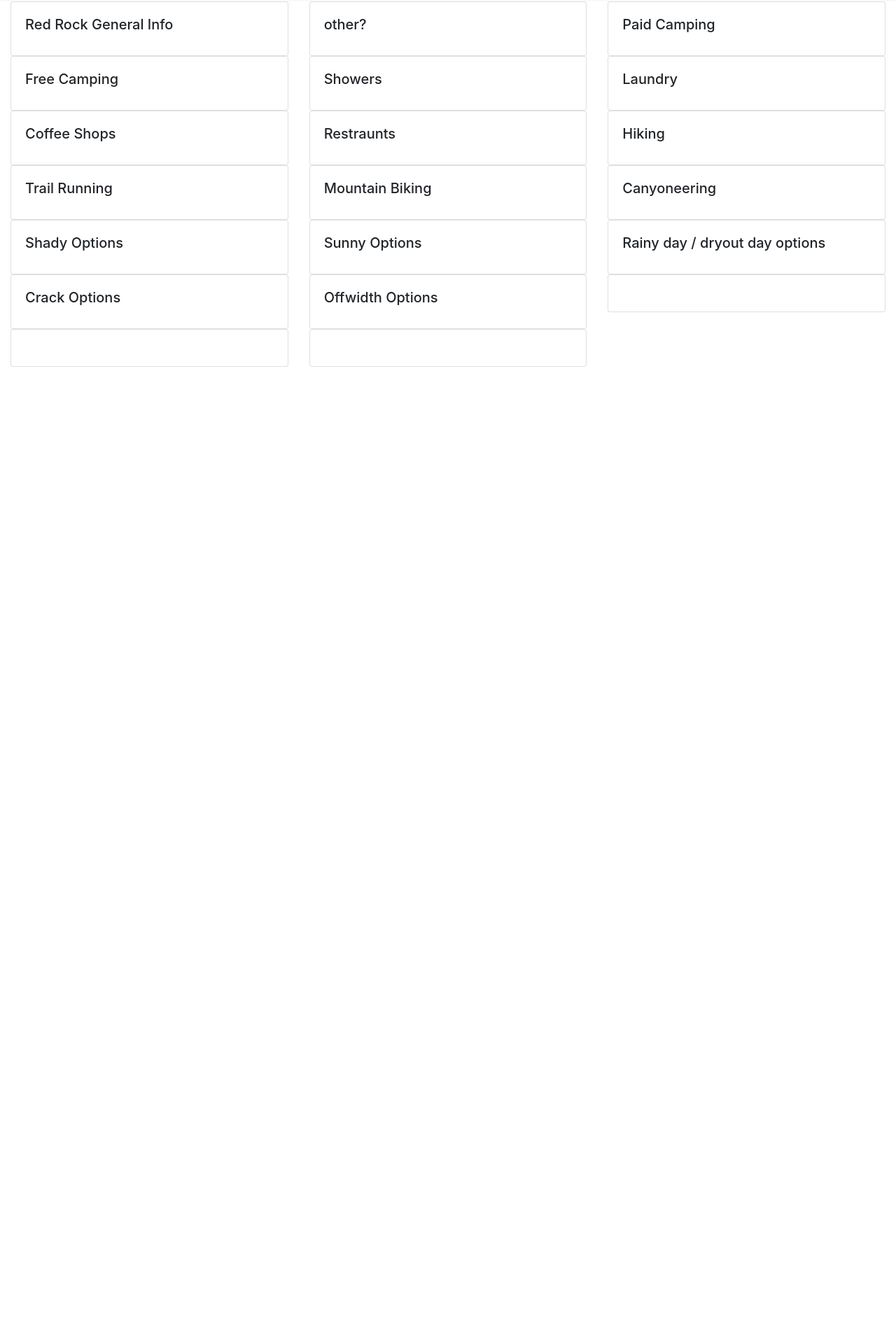
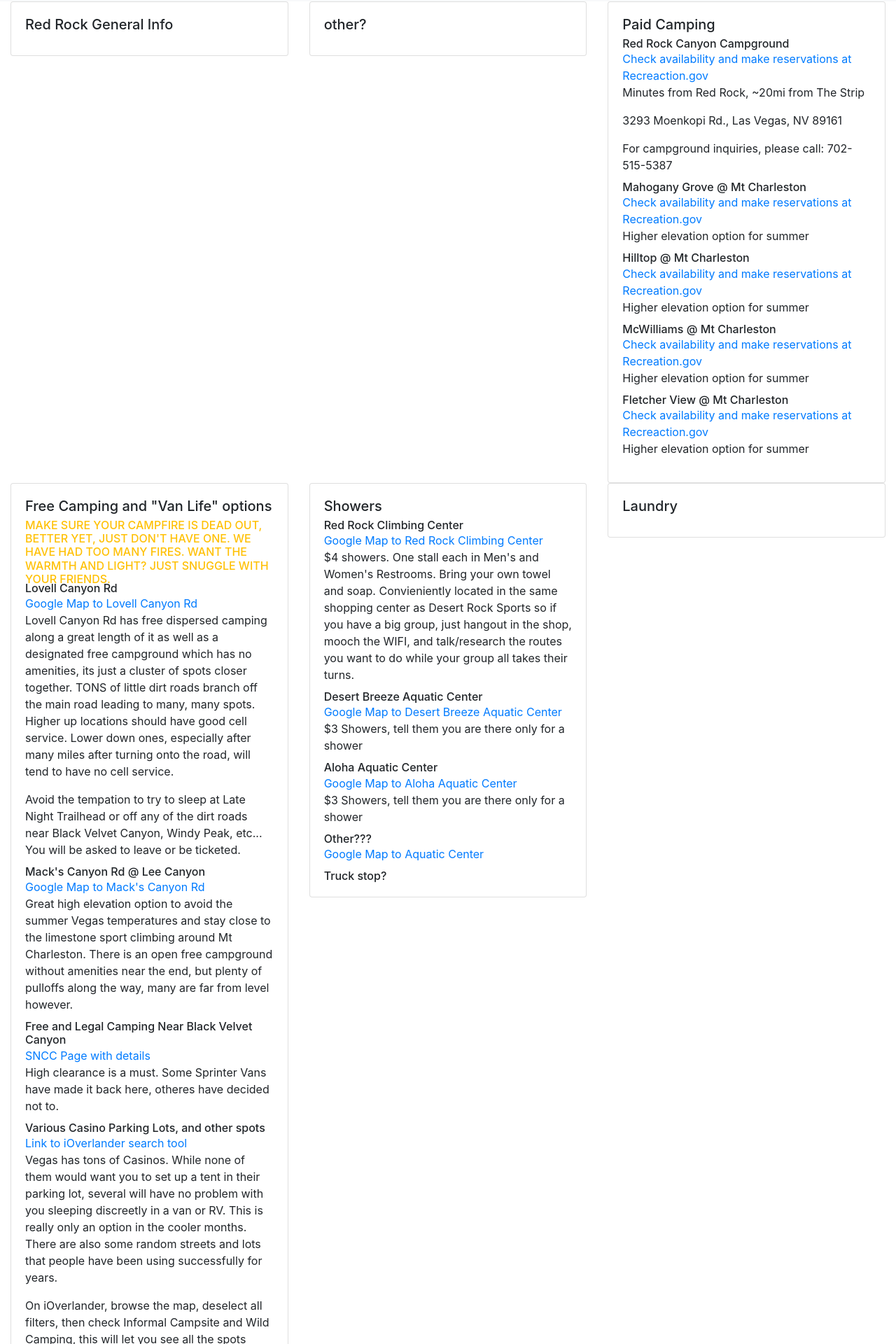
Before and after one commit to j-poneil/desert-rock-sports, a React (Create React App) app: page /beta in a window 1280 px wide. Shown: the part 54-1974 px from the top of the page at 70% size. Before the commit the page ends 800 px from the top, so only its background shows below. Built offline with nearby package versions, Linux system fonts and the light colour scheme; a web font is replaced by a local one.

Commit message:
starting to fill it out

```diff
--- a/src/components/Beta.js
+++ b/src/components/Beta.js
@@ -32,6 +32,9 @@ import Image from 'react-bootstrap/Image';
 // Crack options
 // Offwidth options
 
+// <Card.Subtitle></Card.Subtitle>
+// <Card.Text></Card.Text>
+
 export default function Beta(){
     return (
         <Container fluid>
@@ -56,21 +59,93 @@ export default function Beta(){
                     <Card>
                         <Card.Body>
                             <Card.Title>Paid Camping</Card.Title>
-                            <Card.Text></Card.Text>
+                            <Card.Subtitle>Red Rock Canyon Campground</Card.Subtitle>
+                            <Card.Text>
+                                <a href="https://www.recreation.gov/camping/campgrounds/250877" target="_blank">Check availability and make reservations at Recreaction.gov</a><br />
+                                <p>Minutes from Red Rock, ~20mi from The Strip</p>
+                                <p>3293 Moenkopi Rd., Las Vegas, NV 89161</p>
+                                <p>For campground inquiries, please call: 702-515-5387</p>
+                            </Card.Text>
+                            <Card.Subtitle>Mahogany Grove @ Mt Charleston</Card.Subtitle>
+                            <Card.Text>
+                                <a href="https://www.recreation.gov/camping/campgrounds/232167" target="_blank">Check availability and make reservations at Recreation.gov</a><br />
+                                <p>Higher elevation option for summer</p>
+                            </Card.Text>
+                            <Card.Subtitle>Hilltop @ Mt Charleston</Card.Subtitle>
+                            <Card.Text>
+                                <a href="https://www.recreation.gov/camping/campgrounds/232276" target="_blank">Check availability and make reservations at Recreation.gov</a><br />
+                                <p>Higher elevation option for summer</p>
+                            </Card.Text>
+                            <Card.Subtitle>McWilliams @ Mt Charleston</Card.Subtitle>
+                            <Card.Text>
+                                <a href="https://www.recreation.gov/camping/campgrounds/232168" target="_blank">Check availability and make reservations at Recreation.gov</a><br />
+                                <p>Higher elevation option for summer</p>
+                            </Card.Text>
+                            <Card.Subtitle>Fletcher View @ Mt Charleston</Card.Subtitle>
+                            <Card.Text>
+                                <a href="https://www.recreation.gov/camping/campgrounds/234005" target="_blank">Check availability and make reservations at Recreaction.gov</a><br />
+                                <p>Higher elevation option for summer</p>
+                            </Card.Text>
                         </Card.Body>
                     </Card>
                 </Col>
                 <Col>
                     <Card>
                         <Card.Body>
-                            <Card.Title>Free Camping</Card.Title>
-                            <Card.Text></Card.Text>
+                            <Card.Title>Free Camping and "Van Life" options</Card.Title>
+                            <Card.Subtitle className="text-warning">MAKE SURE YOUR CAMPFIRE IS DEAD OUT, BETTER YET, JUST DON'T HAVE ONE. WE HAVE HAD TOO MANY FIRES. WANT THE WARMTH AND LIGHT? JUST SNUGGLE WITH YOUR FRIENDS.</Card.Subtitle>
+                            <Card.Subtitle>Lovell Canyon Rd</Card.Subtitle>
+                            <Card.Text>
+                                <a href="https://goo.gl/maps/aug9pC7dWnG7ck1XA" target="_blank">Google Map to Lovell Canyon Rd</a><br />
+                                <p>Lovell Canyon Rd has free dispersed camping along a great length of it as well as a designated free campground which has no amenities, its just a cluster of spots closer together. TONS of little dirt roads branch off the main road leading to many, many spots. Higher up locations should have good cell service. Lower down ones, especially after many miles after turning onto the road, will tend to have no cell service.</p>
+                                <p>Avoid the tempation to try to sleep at Late Night Trailhead or off any of the dirt roads near Black Velvet Canyon, Windy Peak, etc... You will be asked to leave or be ticketed.</p>
+                            </Card.Text>
+                            <Card.Subtitle>Mack's Canyon Rd @ Lee Canyon</Card.Subtitle>
+                            <Card.Text>
+                                <a href="https://goo.gl/maps/QpmiJYPMCKxnNK6x7" target="_blank">Google Map to Mack's Canyon Rd</a><br />
+                                <p>Great high elevation option to avoid the summer Vegas temperatures and stay close to the limestone sport climbing around Mt Charleston. There is an open free campground without amenities near the end, but plenty of pulloffs along the way, many are far from level however.</p>
+                            </Card.Text>
+                            <Card.Subtitle>Free and Legal Camping Near Black Velvet Canyon</Card.Subtitle>
+                            <Card.Text>
+                                <a href="http://www.southernnevadaclimberscoalition.org/local-ethics/camping-reservations/#free-and-legal-climber-camping" target="_blank">SNCC Page with details</a><br />
+                                <p>High clearance is a must. Some Sprinter Vans have made it back here, otheres have decided not to.</p>
+                            </Card.Text>
+                            <Card.Subtitle>Various Casino Parking Lots, and other spots</Card.Subtitle>
+                            <Card.Text>
+                                <a href="http://ioverlander.com/" target="_blank">Link to iOverlander search tool</a><br />
+                                <p>Vegas has tons of Casinos. While none of them would want you to set up a tent in their parking lot, several will have no problem with you sleeping discreetly in a van or RV. This is really only an option in the cooler months. There are also some random streets and lots that people have been using successfully for years.</p>
+                                <p>On iOverlander, browse the map, deselect all filters, then check Informal Campsite and Wild Camping, this will let you see all the spots around Vegas that others have shared. BTW the app is a great tool to download and always have ready on your phone.</p>
+                            </Card.Text>
+                            <Card.Subtitle>Skid Row</Card.Subtitle>
+                            <Card.Text>
+                                <a href="" target="_blank">Link?</a><br />
+                                <p>Skid Row, is/was a place near the RR sign that everyone takes photos with. It is/was on the the south side of the road. If it had been only ocassionally used, as a last resort, it is very possible that it would still be open today... However, due to the predictable overuse by climbers when the next free dispersed camping options are 40min-1h away, it has been shut down. It was getting very bad. 40+ vehicles car camping every night during the peak season, people getting out of their vehicles and peeing in full view of the tourists driving by, people setting up grills, a few tents... Signs have been put up limiting hours that its legal to park there, such that you can't park there overnight anymore without getting ticketed. There is a smaller cluster that is now abused very close to where skid row was, which will probably also get shut down soon, which is unfourtunate, because its the parking for a trail system and there is no other parking nearby for people trying to access that.</p>
+                            </Card.Text>
                         </Card.Body>
                     </Card></Col>
                 <Col>
                     <Card>
                         <Card.Body>
                             <Card.Title>Showers</Card.Title>
+                            <Card.Subtitle>Red Rock Climbing Center</Card.Subtitle>
+                            <a href="" target="_blank">Google Map to Red Rock Climbing Center</a><br />
+                            <Card.Text>$4 showers. One stall each in Men's and Women's Restrooms. Bring your own towel and soap. Convieniently located in the same shopping center as Desert Rock Sports so if you have a big group, just hangout in the shop, mooch the WIFI, and talk/research the routes you want to do while your group all takes their turns.</Card.Text>
+                            <Card.Subtitle>Desert Breeze Aquatic Center</Card.Subtitle>
+                            <Card.Text>
+                                <a href="https://goo.gl/maps/zYqfaJt6xtLDEF2t6" target="_blank">Google Map to Desert Breeze Aquatic Center</a><br />
+                                <p>$3 Showers, tell them you are there only for a shower</p>
+                            </Card.Text>
+                            <Card.Subtitle>Aloha Aquatic Center</Card.Subtitle>
+                            <Card.Text>
+                                <a href="https://goo.gl/maps/gGS2DVcG23KsoW3f8" target="_blank">Google Map to Aloha Aquatic Center</a><br />
+                                <p>$3 Showers, tell them you are there only for a shower</p>
+                            </Card.Text>
+                            <Card.Subtitle>Other???</Card.Subtitle>
+                            <Card.Text>
+                                <a href="" target="_blank">Google Map to  Aquatic Center</a><br />
+                                <p></p>
+                            </Card.Text>
+                            <Card.Subtitle>Truck stop?</Card.Subtitle>
                             <Card.Text></Card.Text>
                         </Card.Body>
                     </Card>
```
